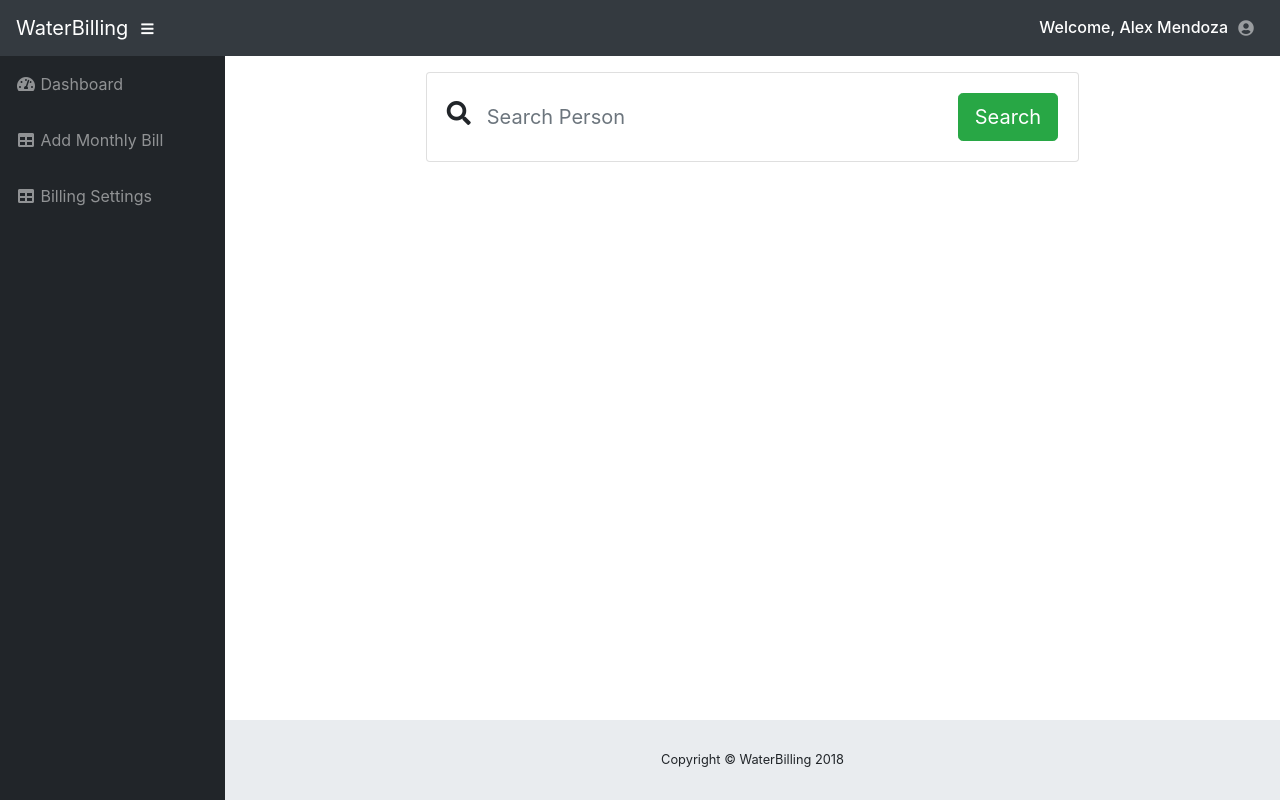
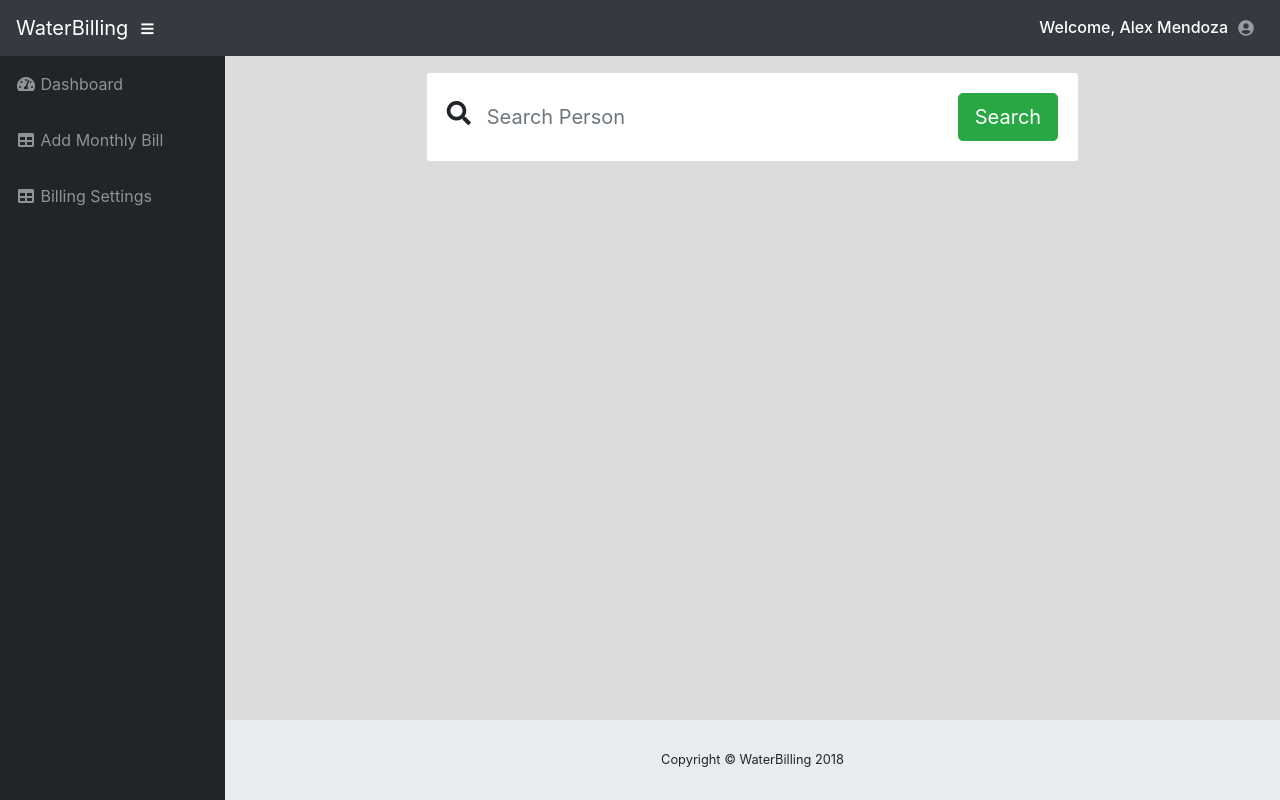
Before and after one commit to arthu9/water-billing, a Flask app: page / in a window 1280 px wide. Run offline with Flask 2, Linux system fonts and the light colour scheme; style sheets or scripts are compiled from the project's sources; some libraries are stand-ins or nearby versions.

Commit message:
homepage admin frontend

```diff
--- a/static/css/homepage_admin.css
+++ b/static/css/homepage_admin.css
@@ -1,3 +1,7 @@
+body{
+	background-color: #DCDCDC;
+}
+
 .form-control-borderless {
     border: none;
 }
```
